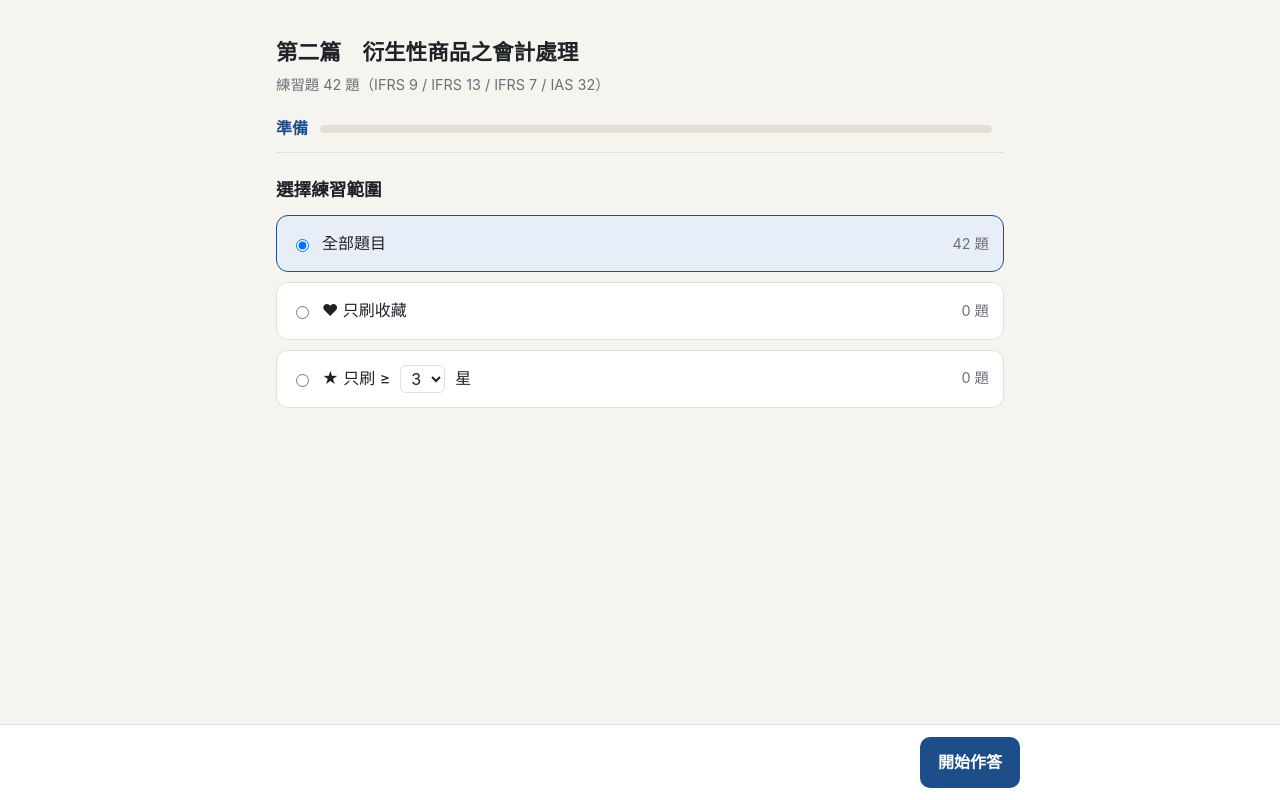
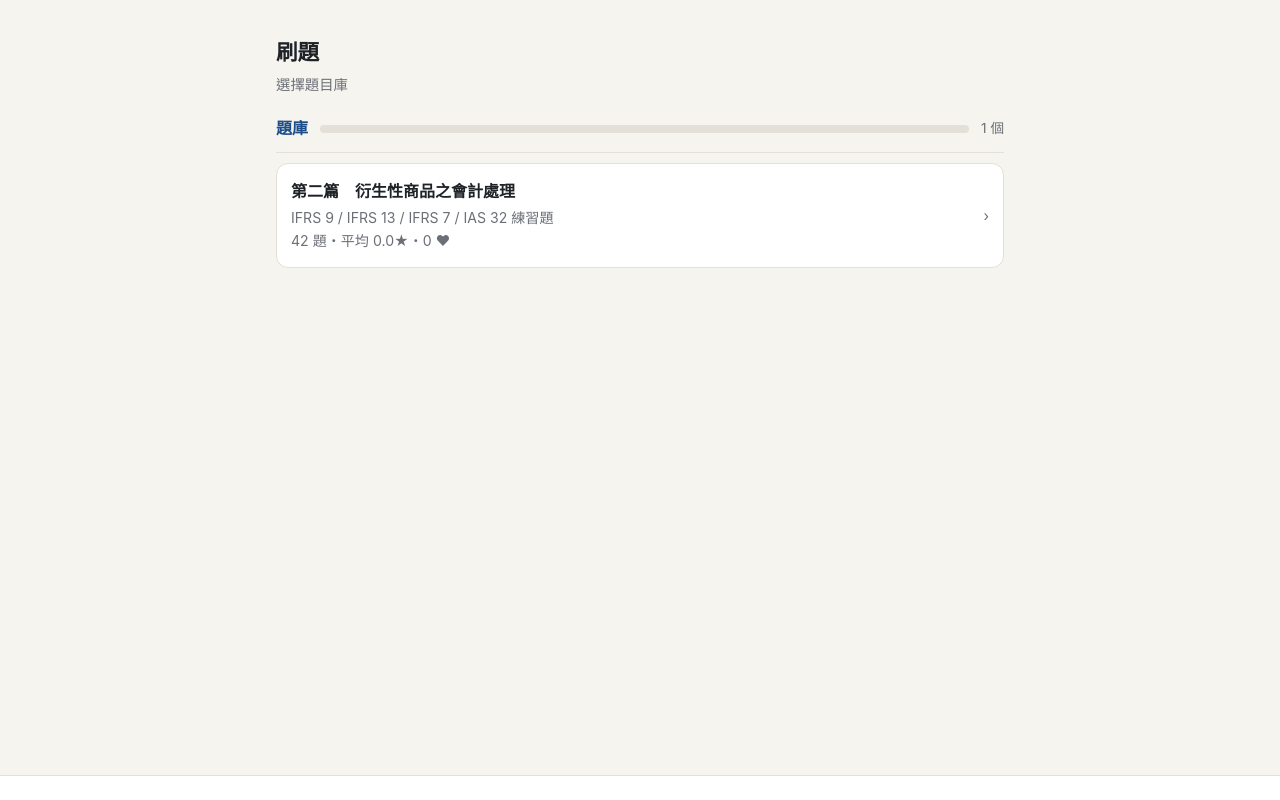
Before and after one commit to droppey/quiz-drill, a plain HTML site: page index.html in a window 1280 px wide. Drawn offline with Linux system fonts and the light colour scheme.

Commit message:
支援多題庫：進站先選題目庫

```diff
--- a/questions.js
+++ b/banks/ifrs-derivatives.js
@@ -1,6 +1,11 @@
 // 第二篇 衍生性商品之會計處理 — 練習題 (p.231–241)
-// a = 正確選項 (1–4)
-const QUESTIONS = [
+// 題目格式：{q: 題幹, o: [選項...], a: 正解(從 1 起算), e: 解析}
+registerBank({
+id: "ifrs-derivatives",
+storageKey: "ifrs-deriv",
+title: "第二篇　衍生性商品之會計處理",
+desc: "IFRS 9 / IFRS 13 / IFRS 7 / IAS 32 練習題",
+questions: [
 {q:"關於結構型商品，下列敘述何者錯誤？",o:["銀行辦理結構型商品所收之本金，不屬於存款保險標的","銀行辦理結構型商品所收本金，若與嵌入式衍生性商品須分拆入帳，則本金部分可分類為存款項目","結構型商品係由固定收益證券（或黃金）及衍生性商品組成","銀行辦理結構型商品所收之本金，不屬於存款"],a:2,
 e:"金管會規定：銀行辦理結構型商品所收本金不屬於銀行法所稱之存款，自 100 年 1 月 1 日起帳列「其他金融負債」項下的「結構型商品所收本金」子科目。即使 100% 保本，中途解約仍可能損失本金（定存解約只少拿利息），所以不能分類為存款。"},
 {q:"依 IFRS 13 之規定，公允價值衡量應區分為幾個層級揭露？",o:["1 個層級","2 個層級","3 個層級","4 個層級"],a:3,
@@ -85,4 +90,5 @@ e:"IASB 2020 年 8 月「利率指標變革—第二階段」要求揭露尚未
 e:"SPPI：現金流量只有本金與利息，利息只補償貨幣時間價值、信用風險、基本放款風險與利潤。一般浮動利率債券符合。可轉債（連結發行人權益）、反浮動（報酬與利率反向）、股價指數連結債都不符合。"},
 {q:"依據 IFRS 9 金融資產分類之規定，下列何者非屬結構型商品（混合工具）可能之分類？",o:["以成本衡量之金融資產","透過損益按公允價值衡量之金融資產","透過其他綜合損益按公允價值衡量之金融資產","按攤銷後成本衡量之金融資產"],a:1,
 e:"IFRS 9 依經營模式＋現金流量特性，只分三類：攤銷後成本（AC）、FVOCI、FVTPL。IFRS 9 已沒有「以成本衡量之金融資產」這一類（那是 IAS 39 時代的東西）。"}
-];
+]
+});
--- /dev/null
+++ b/banks/index.js
@@ -0,0 +1,4 @@
+// 題庫清單：新增題庫時，把檔案放進 banks/ 並在這裡加上檔名（顯示順序 = 這裡的順序）
+const BANK_FILES = [
+  "ifrs-derivatives.js",
+];
--- a/index.html
+++ b/index.html
@@ -3,7 +3,7 @@
 <head>
 <meta charset="UTF-8">
 <meta name="viewport" content="width=device-width, initial-scale=1">
-<title>衍生性商品之會計處理｜刷題</title>
+<title>刷題</title>
 <style>
 :root{
   --bg:#f6f4ef;--card:#fff;--ink:#1f2328;--muted:#6b6f76;--line:#e3e0d8;
@@ -67,8 +67,8 @@ h2{font-size:1.1rem;margin:22px 0 4px}
 <body>
 <div class="wrap">
   <header>
-    <h1>第二篇　衍生性商品之會計處理</h1>
-    <p>練習題 42 題（IFRS 9 / IFRS 13 / IFRS 7 / IAS 32）</p>
+    <h1 id="title">刷題</h1>
+    <p id="subtitle"></p>
   </header>
   <div class="bar">
     <span class="round" id="round"></span>
@@ -79,15 +79,63 @@ h2{font-size:1.1rem;margin:22px 0 4px}
 </div>
 <div class="foot"><div class="in" id="foot"></div></div>
 
-<script src="questions.js"></script>
+<script src="banks/index.js"></script>
 <script>
-const NUM = ["①","②","③","④"];
-const KEY = "ifrs-deriv-quiz-v1";
+const NUM = ["①","②","③","④","⑤","⑥"];
+// ---------- 題庫 ----------
+const BANKS = [];
+function registerBank(b){ BANKS.push(b); }
+let BANK = null, QUESTIONS = [], KEY = "", MKEY = "";
+const bankKey = b => b.storageKey || ("quiz-" + b.id);
+function readJSON(k){ try{ return JSON.parse(localStorage.getItem(k)); }catch(e){ return null; } }
+
+function loadBanks(){
+  let i = 0;
+  (function next(){
+    if (i >= BANK_FILES.length) return renderBanks();
+    const el = document.createElement("script");
+    el.src = "banks/" + BANK_FILES[i++];
+    el.onload = next;
+    el.onerror = () => { console.warn("載入失敗：" + el.src); next(); };
+    document.body.appendChild(el);
+  })();
+}
+
+function renderBanks(){
+  BANK = null;
+  $("title").textContent = "刷題"; $("subtitle").textContent = "選擇題目庫";
+  document.title = "刷題";
+  $("round").textContent = "題庫"; $("count").textContent = `${BANKS.length} 個`; $("progbar").style.width = "0";
+  $("main").innerHTML = `<div class="setup">${BANKS.map((b, i) => {
+    const k = bankKey(b), st = readJSON(k + "-quiz-v1"), mk = readJSON(k + "-marks-v1") || {};
+    const favs = Object.values(mk).filter(m => m.f).length;
+    const n = b.questions.length;
+    const avg = (b.questions.reduce((t, _, j) => t + ((mk[j] && mk[j].s) || 0), 0) / n).toFixed(1);
+    const status = st && st.phase === "quiz" && st.pool && st.pool.length ? `・進行中（第 ${st.round} 輪）` : st && st.phase === "result" ? "・待重做錯題" : "";
+    return `<div class="choice" onclick="selectBank(${i})"><div><b>${esc(b.title)}</b>
+      <div class="hist" style="margin:0">${esc(b.desc || "")}</div>
+      <div class="hist" style="margin:0">${n} 題・平均 ${avg}★・${favs} ♥${status}</div></div><span class="n">›</span></div>`;
+  }).join("") || "<p>沒有題庫</p>"}</div>`;
+  $("foot").innerHTML = `<span style="flex:1"></span>`;
+}
+
+function selectBank(i){
+  BANK = BANKS[i]; QUESTIONS = BANK.questions;
+  KEY = bankKey(BANK) + "-quiz-v1"; MKEY = bankKey(BANK) + "-marks-v1";
+  M = readJSON(MKEY) || {};
+  $("title").textContent = BANK.title; $("subtitle").textContent = `${QUESTIONS.length} 題・${BANK.desc || ""}`;
+  document.title = BANK.title.replace(/\s+/g, " ") + "｜刷題";
+  S = load();
+  if (!S || !Array.isArray(S.pool) || (S.phase !== "setup" && !S.pool.length)) S = fresh();
+  if (!S.scope) { S.scope = "all"; S.minStar = 3; }
+  if (S.phase === "done") S = Object.assign(fresh(), {scope:S.scope, minStar:S.minStar});
+  render(); window.scrollTo(0,0);
+}
+function backToBanks(){ renderBanks(); window.scrollTo(0,0); }
+
 let S; // {round, pool:[idx], answers:{idx:choice}, phase:'quiz'|'result'|'done', lastWrong:[], history:[{round,total,correct}]}
 
-const MKEY = "ifrs-deriv-marks-v1";
 let M = {}; // {qi: {s:0-5, f:0|1}}
-try{ M = JSON.parse(localStorage.getItem(MKEY)) || {}; }catch(e){ M = {}; }
 function saveMarks(){ try{ localStorage.setItem(MKEY, JSON.stringify(M)); }catch(e){} }
 const star = i => (M[i] && M[i].s) || 0;
 const fav = i => (M[i] && M[i].f) || 0;
@@ -122,13 +170,13 @@ function scopePool(scope, minStar){
 }
 function renderSetup(){
   const ms = S.minStar || 3;
-  const c = {all:42, fav:scopePool("fav").length, star:scopePool("star", ms).length};
+  const c = {all:QUESTIONS.length, fav:scopePool("fav").length, star:scopePool("star", ms).length};
   const opt = (v, label) => `<label class="choice${S.scope===v?" sel":""}"><input type="radio" name="scope" ${S.scope===v?"checked":""} onchange="S.scope='${v}';renderSetup()"> ${label}<span class="n">${c[v]} 題</span></label>`;
   const sel = `<select onchange="S.minStar=+this.value;S.scope='star';renderSetup()" onclick="event.stopPropagation()">${[1,2,3,4,5].map(n=>`<option ${n===ms?"selected":""}>${n}</option>`).join("")}</select>`;
   $("main").innerHTML = `<div class="setup"><h2>選擇練習範圍</h2>
     ${opt("all","全部題目")}${opt("fav","♥ 只刷收藏")}${opt("star",`★ 只刷 ≥ ${sel} 星`)}</div>`;
   const n = c[S.scope];
-  $("foot").innerHTML = `<span class="msg">${n?"":"這個範圍目前沒有題目"}</span><button class="primary" ${n?"":"disabled style='opacity:.4'"} onclick="startQuiz()">開始作答</button>`;
+  $("foot").innerHTML = `<button class="ghost" onclick="backToBanks()">‹ 題庫</button><span class="msg">${n?"":"這個範圍目前沒有題目"}</span><button class="primary" ${n?"":"disabled style='opacity:.4'"} onclick="startQuiz()">開始作答</button>`;
   $("round").textContent = "準備"; $("count").textContent = ""; $("progbar").style.width = "0";
 }
 function startQuiz(){
@@ -230,7 +278,7 @@ function renderDone(){
   $("main").innerHTML = `<div class="done"><div class="big">🎉</div><h2>全部答對！</h2>
     <p>${total === 1 ? "第一輪就全對，太強了。" : `經過 ${total} 輪，${S.history[0].total} 題全部拿下。`}</p>
     <div class="hist">${histLine()}</div></div>`;
-  $("foot").innerHTML = `<span style="flex:1"></span><button class="primary" onclick="restart()">重新開始</button>`;
+  $("foot").innerHTML = `<button class="ghost" onclick="backToBanks()">‹ 題庫</button><span style="flex:1"></span><button class="primary" onclick="restart()">重新開始</button>`;
   header();
 }
 
@@ -249,10 +297,7 @@ function render(){
   else renderDone();
 }
 
-S = load();
-if (!S || !Array.isArray(S.pool) || (S.phase !== "setup" && !S.pool.length)) S = fresh();
-if (!S.scope) { S.scope = "all"; S.minStar = 3; }
-render();
+loadBanks();
 </script>
 </body>
 </html>
```
Also changed, not shown: 1 other file.
